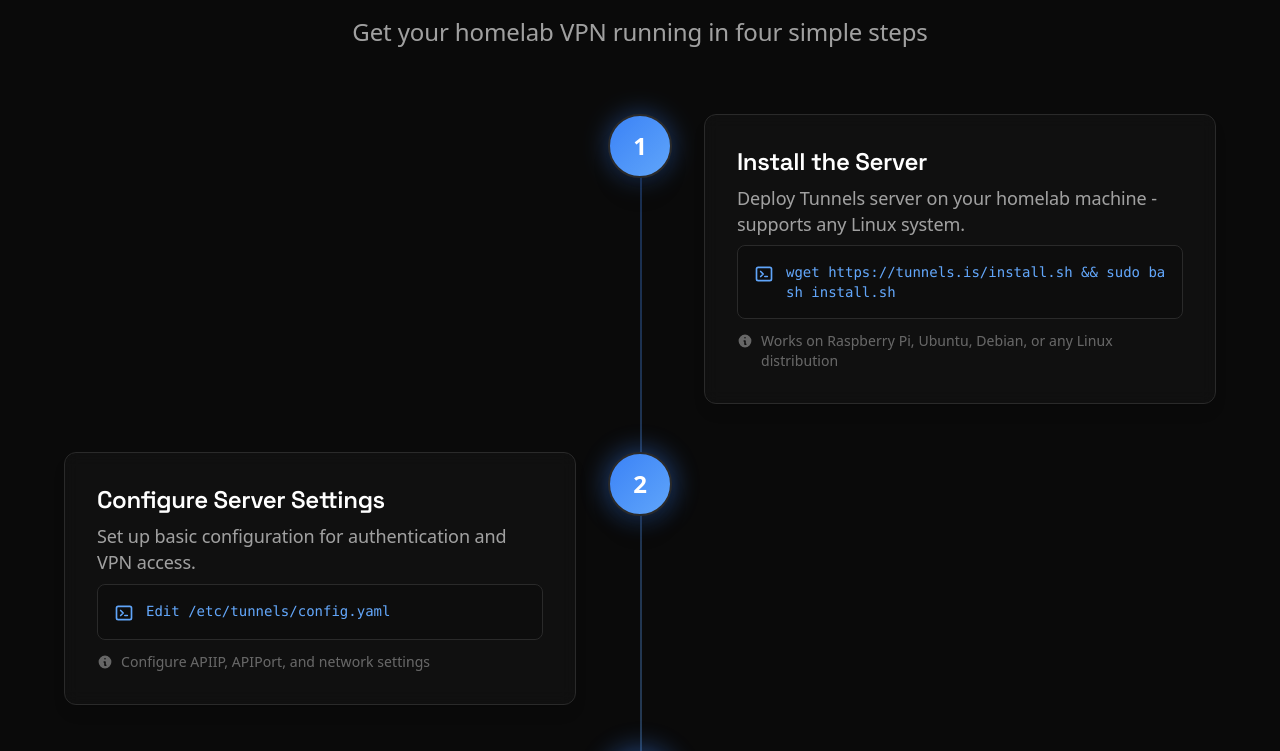
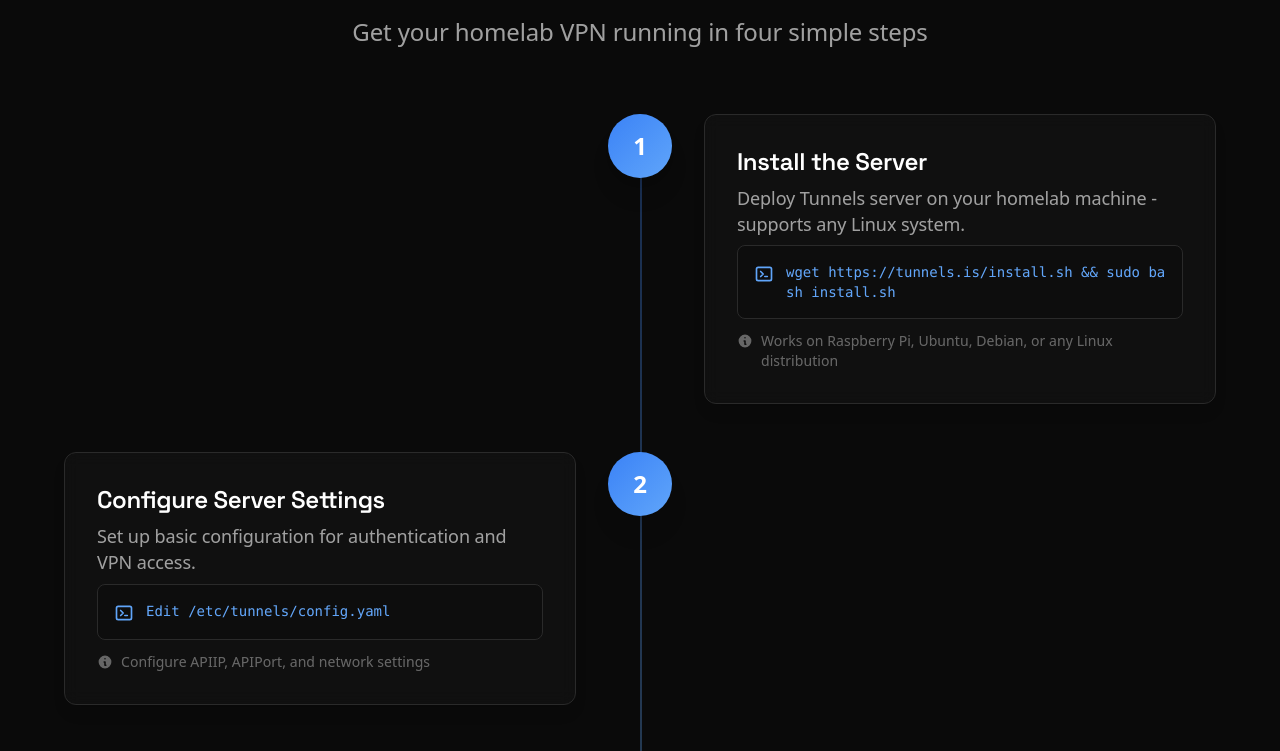
Before and after one commit to tunnels-is/web, a React (Vite) app: page /homelab in a window 1280 px wide. Shown: the part 2081-2832 px from the top of the page. Built offline with nearby package versions, Linux system fonts and the light colour scheme.

Commit message:
Removing borders

```diff
--- a/src/components/sections/FeatureTimeline.jsx
+++ b/src/components/sections/FeatureTimeline.jsx
@@ -48,22 +48,8 @@
                   whileHover={{ scale: 1.05 }}
                   className="relative flex-shrink-0"
                 >
-                  {/* Glowing ring effect */}
-                  <motion.div
-                    animate={{
-                      scale: [1, 1.15, 1],
-                      opacity: [0.3, 0.5, 0.3]
-                    }}
-                    transition={{
-                      duration: 2.5,
-                      repeat: Infinity,
-                      delay: index * 0.3
-                    }}
-                    className="absolute inset-0 rounded-full bg-dark-accent-primary blur-md"
-                  />
-
                   {/* Step circle */}
-                  <div className="relative w-12 h-12 bg-gradient-to-br from-dark-accent-primary to-dark-accent-secondary rounded-full flex items-center justify-center shadow-xl border-2 border-dark-accent-primary/30">
+                  <div className="relative w-12 h-12 bg-gradient-to-br from-dark-accent-primary to-dark-accent-secondary rounded-full flex items-center justify-center shadow-xl">
                     <span className="text-xl font-bold text-white">
                       {step.step}
                     </span>
@@ -88,22 +74,8 @@
                   whileHover={{ scale: 1.05 }}
                   className="relative flex-shrink-0"
                 >
-                  {/* Glowing ring effect */}
-                  <motion.div
-                    animate={{
-                      scale: [1, 1.15, 1],
-                      opacity: [0.3, 0.5, 0.3]
-                    }}
-                    transition={{
-                      duration: 2.5,
-                      repeat: Infinity,
-                      delay: index * 0.3
-                    }}
-                    className="absolute inset-0 rounded-full bg-dark-accent-primary blur-md"
-                  />
-
                   {/* Step circle */}
-                  <div className="relative w-16 h-16 bg-gradient-to-br from-dark-accent-primary to-dark-accent-secondary rounded-full flex items-center justify-center shadow-xl border-2 border-dark-accent-primary/30">
+                  <div className="relative w-16 h-16 bg-gradient-to-br from-dark-accent-primary to-dark-accent-secondary rounded-full flex items-center justify-center shadow-xl">
                     <span className="text-2xl font-bold text-white">
                       {step.step}
                     </span>
```
